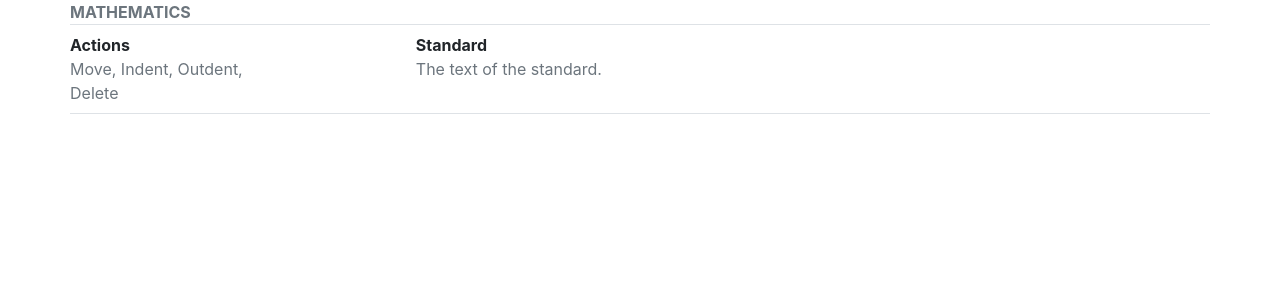
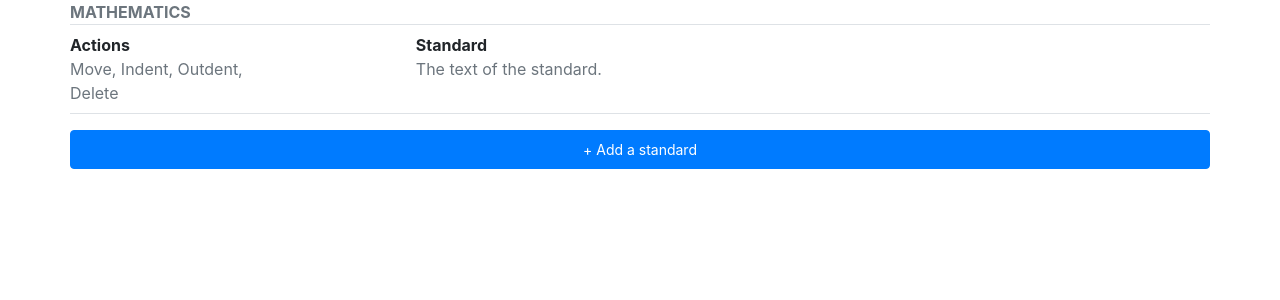
Before and after one commit to AnMan9801/CurriculamAuthoringTool, a React (Create React App) app: page / in a window 1280 px wide. Shown: the top 300 px of the page. Built offline with nearby package versions, Linux system fonts and the light colour scheme.

Commit message:
add addTask button , component

```diff
--- /dev/null
+++ b/src/components/AddTask.js
@@ -0,0 +1,13 @@
+import React from 'react'
+
+function AddTask(props) {
+    return (
+        <div className="row mt-3">
+            <button onClick={props.addTaskHandler} type="button" className="btn btn-primary btn-sm btn-block rounded p-2">
+                + Add a standard
+            </button>
+        </div>
+    )
+}
+
+export default AddTask
--- a/src/components/Todo.js
+++ b/src/components/Todo.js
@@ -1,4 +1,5 @@
 import React, { Component } from 'react'
+import AddTask from './AddTask'
 import TodoHeader from './TodoHeader'
 
 export class Todo extends Component {
@@ -12,6 +13,11 @@ export class Todo extends Component {
         }
     }
 
+    // function to add task to the list
+    addTask = () => {
+        console.log("button clicked")
+    }
+
     render() {
         return (
             <div className="container text-left">
@@ -19,7 +25,10 @@ export class Todo extends Component {
                     {this.props.subjectName}
                 </div>
                 <TodoHeader />
+                {
 
+                }
+                <AddTask addTaskHandler={this.addTask} />
             </div>
         )
     }
```
